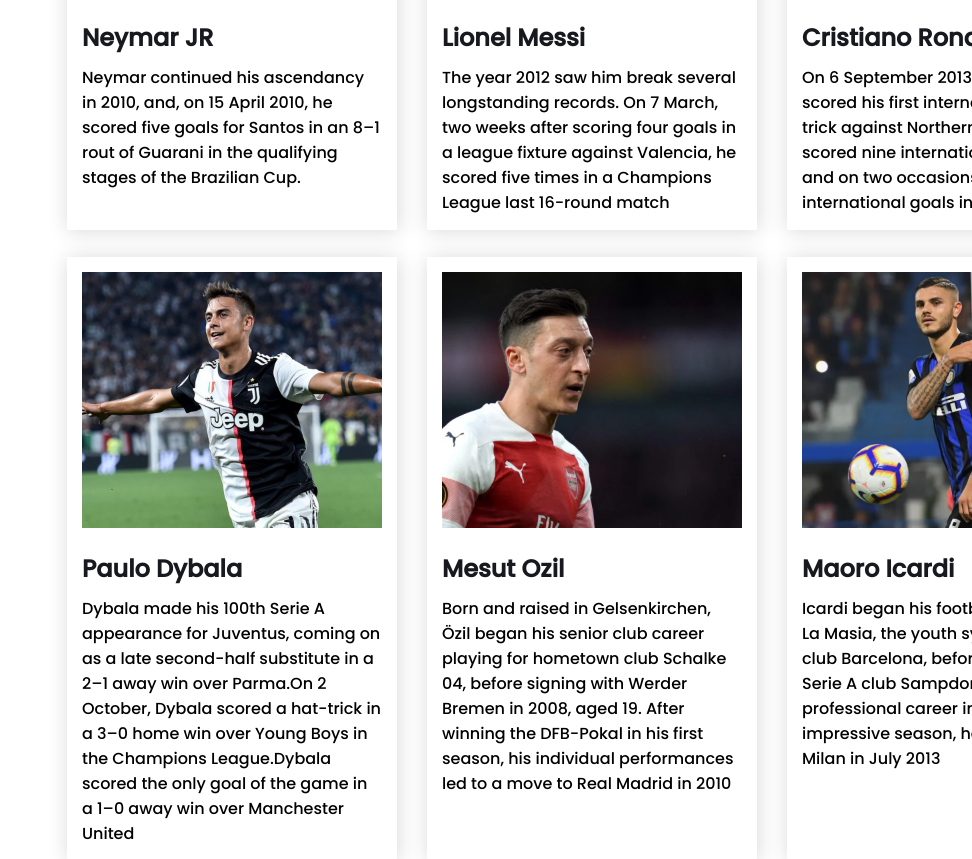
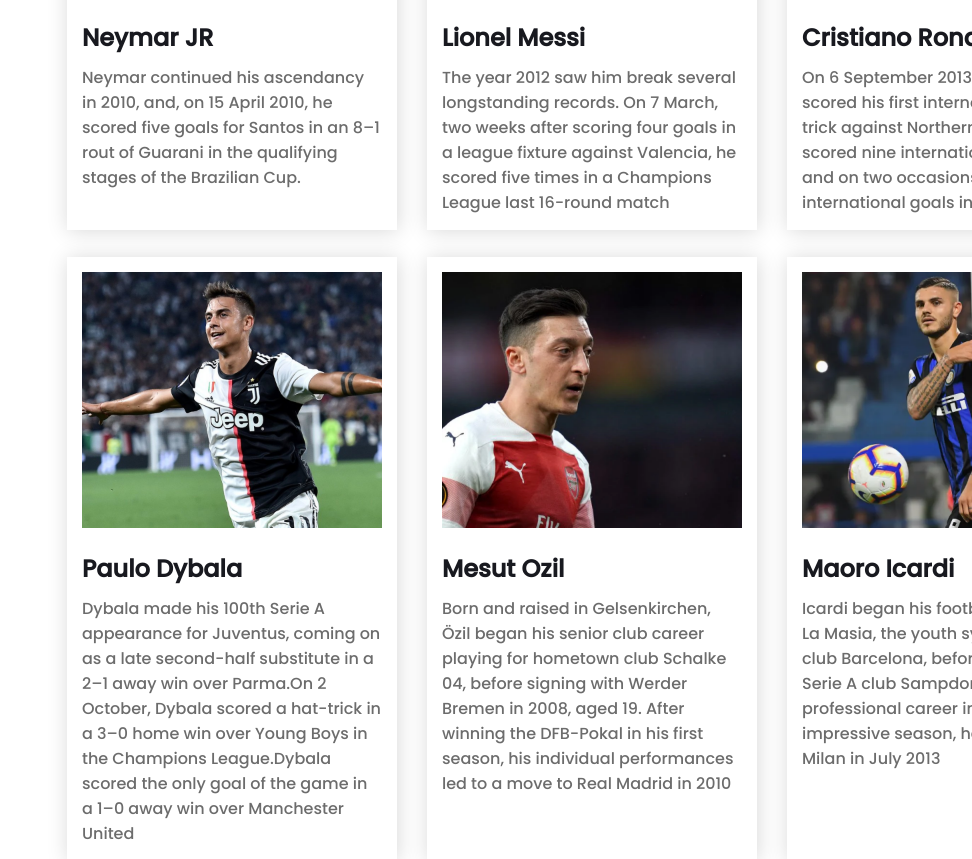
Before and after one commit to Ashraful2880/Responsive-Football-Website, a plain HTML site: page index.html in a window 1280 px wide. Shown: the part 1049-1908 px from the top of the page, without its empty margins (308-1280 px from the left). Drawn offline with Linux system fonts and the light colour scheme.

Commit message:
Correction Added

```diff
--- a/styles/responsive style.css
+++ b/styles/responsive style.css
@@ -8,7 +8,6 @@
 .container{
     max-width: 688px;
 }
-
 .flex-container {
     display: flex;
     flex-direction: column;
--- a/styles/style.css
+++ b/styles/style.css
@@ -126,7 +126,7 @@ Player-Area Section Style Start
         margin-bottom: 10px;
         color: #18191F;
 }
-/.player-item p{
+.player-item p{
         color: #6c6c6c;
         font-size: 16px;
 }
```
